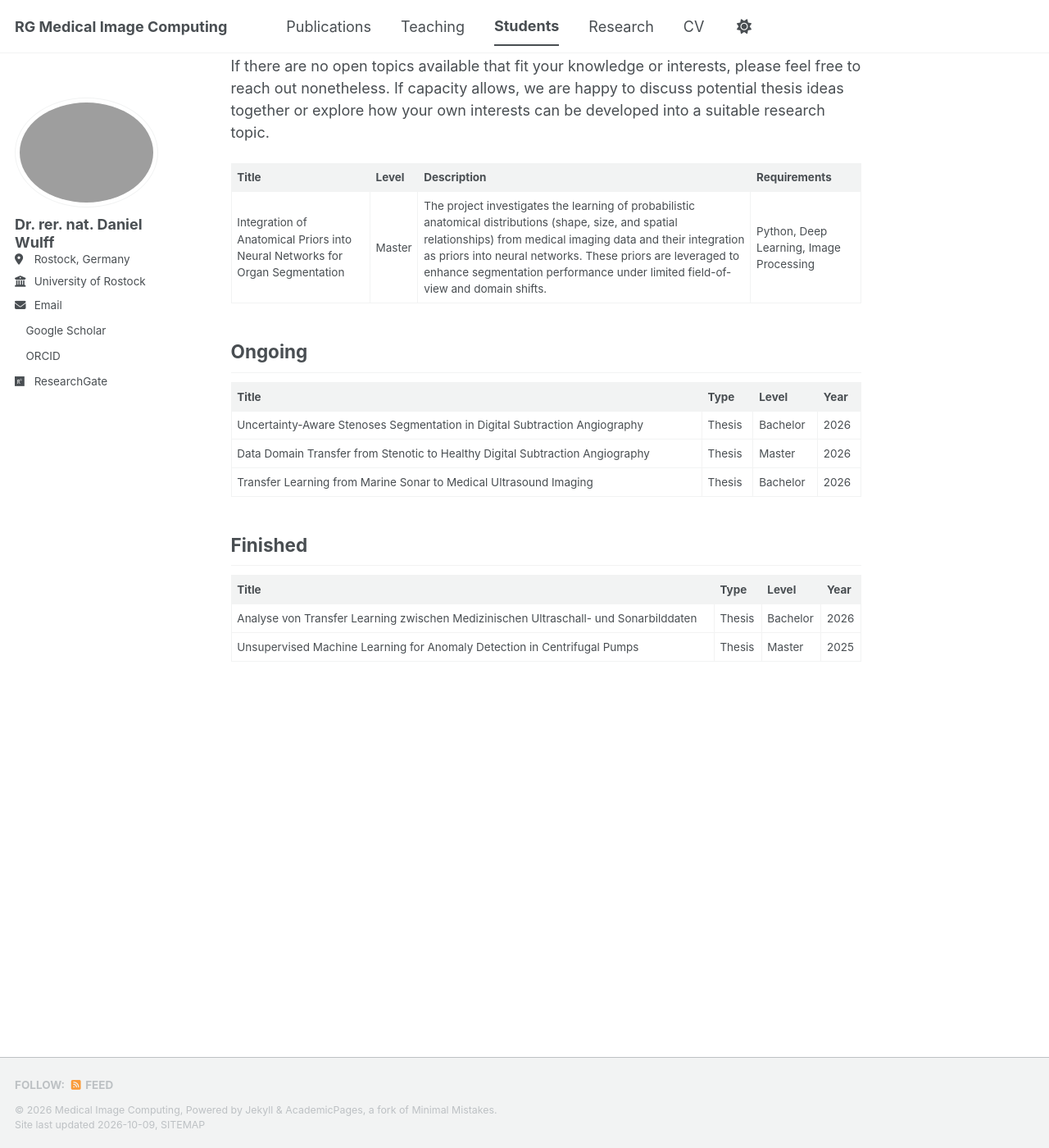
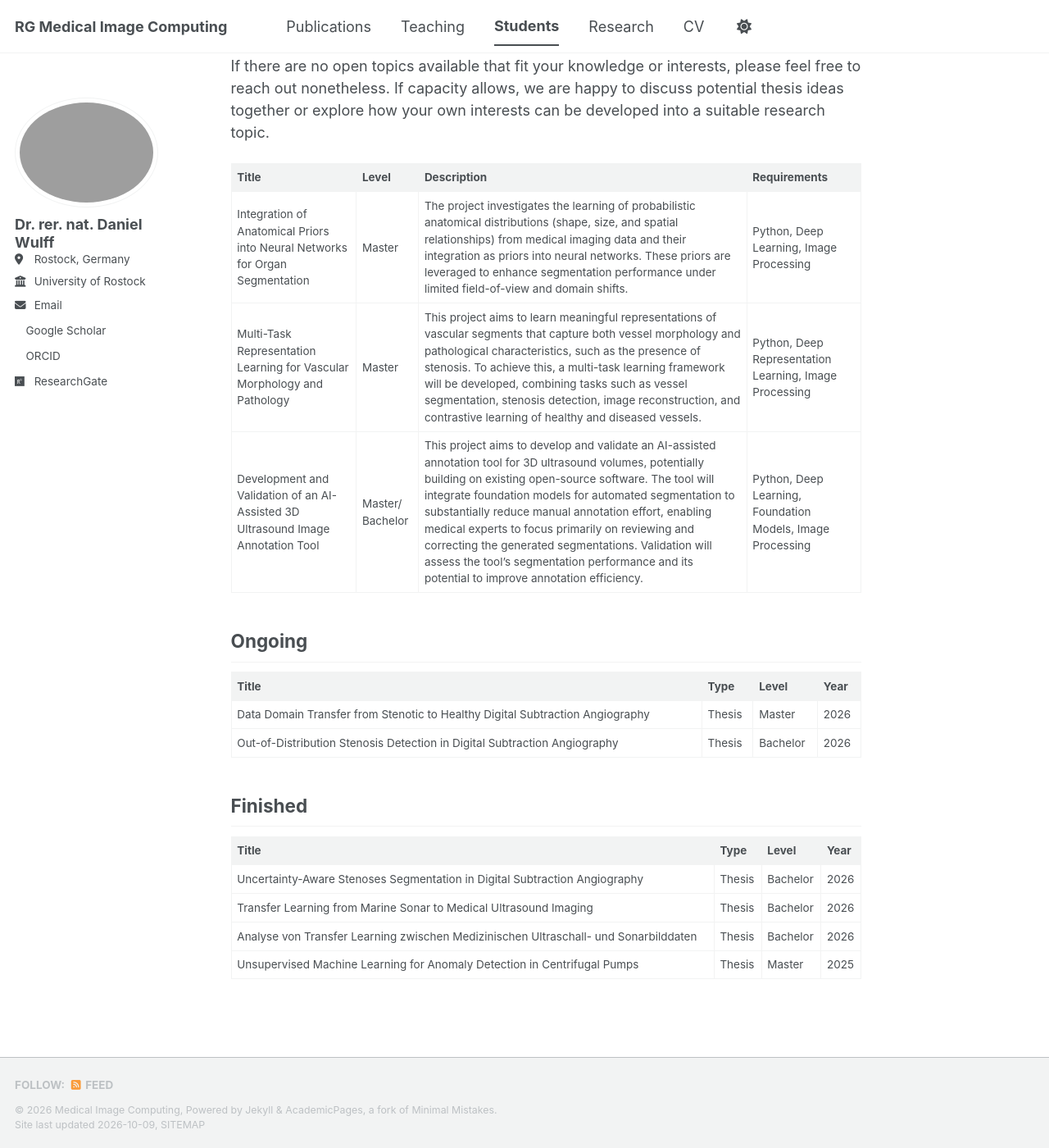
Before and after one commit to Wulle192/MICgroup, a Jekyll site: the page built from _pages/students.md, in a window 1280 px wide and 1400 px high, scrolled down 562 px. Shown: the whole window at 82% size. Built offline with Jekyll 4.4.1, drawn with Linux system fonts in a browser that asks for light colours; a style sheet for code colours, icons or effects is not loaded.

Commit message:
thesis topics updated

```diff
--- a/_pages/students.md
+++ b/_pages/students.md
@@ -22,20 +22,24 @@ If there are no open topics available that fit your knowledge or interests, plea
 
 | Title | Level | Description | Requirements |
 |------|------|------------|--------------|
-| Integration of Anatomical Priors into Neural Networks for Organ Segmentation | Master | The project investigates the learning of probabilistic anatomical distributions (shape, size, and spatial relationships) from medical imaging data and their integration as priors into neural networks. These priors are leveraged to enhance segmentation performance under limited field-of-view and domain shifts. | Python, Deep Learning, Image Processing
+| Integration of Anatomical Priors into Neural Networks for Organ Segmentation | Master | The project investigates the learning of probabilistic anatomical distributions (shape, size, and spatial relationships) from medical imaging data and their integration as priors into neural networks. These priors are leveraged to enhance segmentation performance under limited field-of-view and domain shifts. | Python, Deep Learning, Image Processing |
+| Multi-Task Representation Learning for Vascular Morphology and Pathology | Master | This project aims to learn meaningful representations of vascular segments that capture both vessel morphology and pathological characteristics, such as the presence of stenosis. To achieve this, a multi-task learning framework will be developed, combining tasks such as vessel segmentation, stenosis detection, image reconstruction, and contrastive learning of healthy and diseased vessels. | Python, Deep Representation Learning, Image Processing |
+| Development and Validation of an AI-Assisted 3D Ultrasound Image Annotation Tool | Master/ Bachelor | This project aims to develop and validate an AI-assisted annotation tool for 3D ultrasound volumes, potentially building on existing open-source software. The tool will integrate foundation models for automated segmentation to substantially reduce manual annotation effort, enabling medical experts to focus primarily on reviewing and correcting the generated segmentations. Validation will assess the tool’s segmentation performance and its potential to improve annotation efficiency. | Python, Deep Learning, Foundation Models, Image Processing |
 
 
 ## Ongoing
 
 | Title | Type | Level | Year |
 |------|------|------|------|
-| Uncertainty-Aware Stenoses Segmentation in Digital Subtraction Angiography | Thesis | Bachelor | 2026 |
 | Data Domain Transfer from Stenotic to Healthy Digital Subtraction Angiography | Thesis | Master | 2026 |
-| Transfer Learning from Marine Sonar to Medical Ultrasound Imaging | Thesis | Bachelor | 2026 |
+| Out-of-Distribution Stenosis Detection in Digital Subtraction Angiography | Thesis | Bachelor | 2026 |
+
 
 ## Finished
 
 | Title | Type | Level | Year |
 |------|------|------|------|
+| Uncertainty-Aware Stenoses Segmentation in Digital Subtraction Angiography | Thesis | Bachelor | 2026 |
+| Transfer Learning from Marine Sonar to Medical Ultrasound Imaging | Thesis | Bachelor | 2026 |
 | Analyse von Transfer Learning zwischen Medizinischen Ultraschall- und Sonarbilddaten | Thesis | Bachelor | 2026 |
 | Unsupervised Machine Learning for Anomaly Detection in Centrifugal Pumps | Thesis | Master | 2025 |
```
